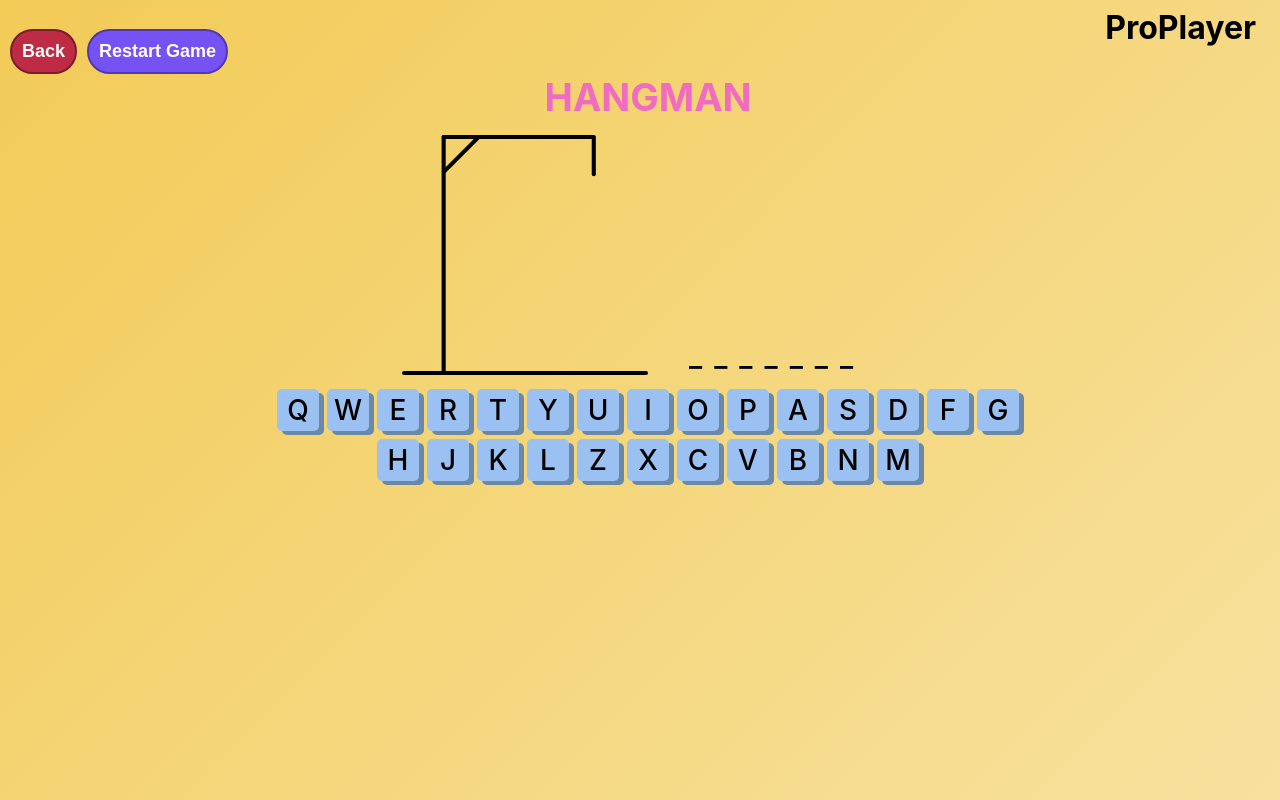
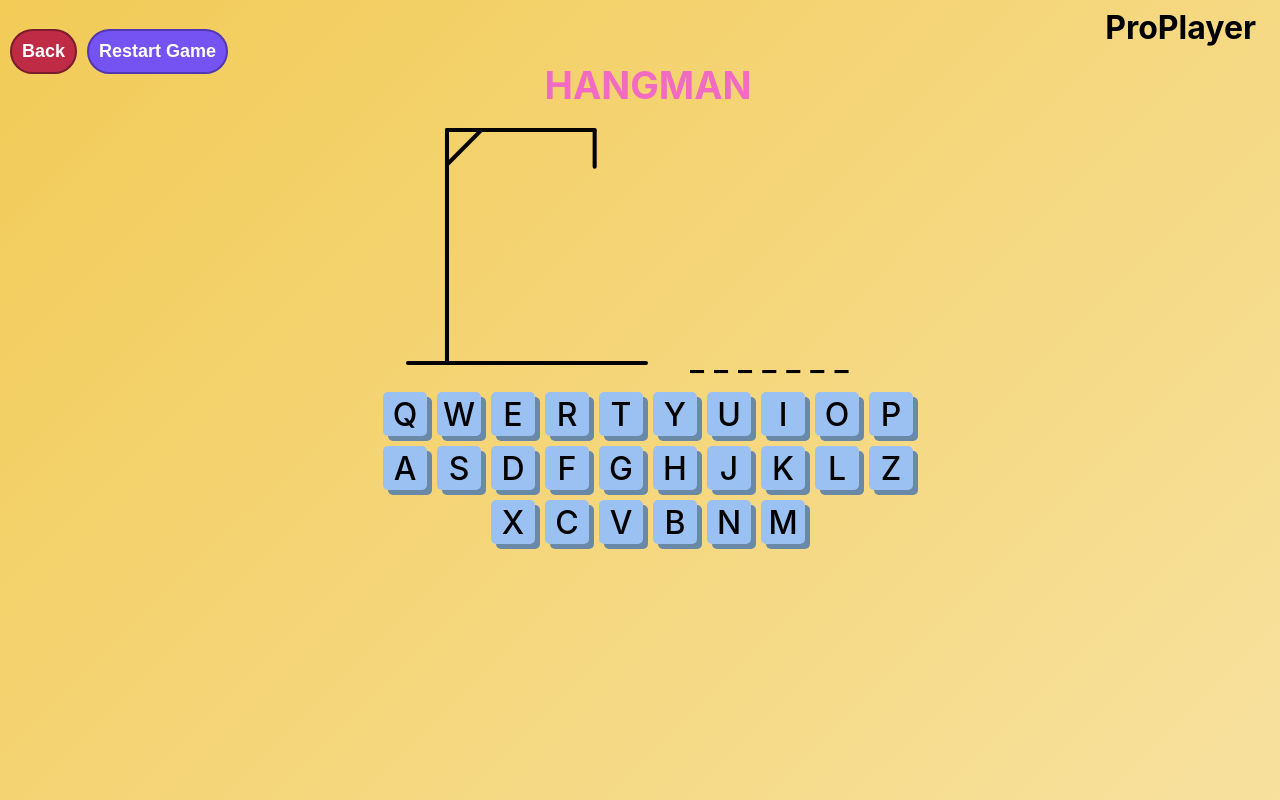
Before and after one commit to AnnaKiira/ProPlayer, a React (Create React App) app: page / in a window 1280 px wide. Both pictures are taken after a click on the button "Play Hangman". Built offline with nearby package versions, Linux system fonts and the light colour scheme.

Commit message:
styled hangman for min width of 1280px

```diff
--- a/src/games/hangman/Hangman.css
+++ b/src/games/hangman/Hangman.css
@@ -426,3 +426,56 @@
         font-size: 21px;
     }
 }
+
+@media (min-width: 1280px) {
+    .hangmanGame h1 {
+        font-size: 38px;
+        margin-top: -12px;
+    }
+
+    .hangmanDrawing {
+        margin-top: 20px;
+    }
+
+    .wordDisplay {
+        width: 100%;
+        margin: 228px 0 0 0;
+    }
+
+    .letter {
+        padding: 5px;
+        font-size: 30px;
+    }
+
+    .hangmanKeyboard {
+        margin: 10px 350px 0 350px;
+        gap: 10px;
+    }
+
+    .key {
+        font-size: 32px;
+        width: 20px;
+        height: 20px;
+        box-shadow: 5px 5px #6a89a7;
+    }
+
+    .gameOverHangman h2 {
+        font-size: 22px;
+        margin: 8px 0 0 0;
+    }
+
+    .winnerHangman h2 {
+        font-size: 22px;
+        margin: 8px 0 0 0;
+    }
+
+    .gameOverHangman h3{
+        font-size: 20px;
+        margin: 0;
+    }
+
+    .winnerHangman h3 {
+        font-size: 20px;
+        margin: 0;
+    }
+}
```
